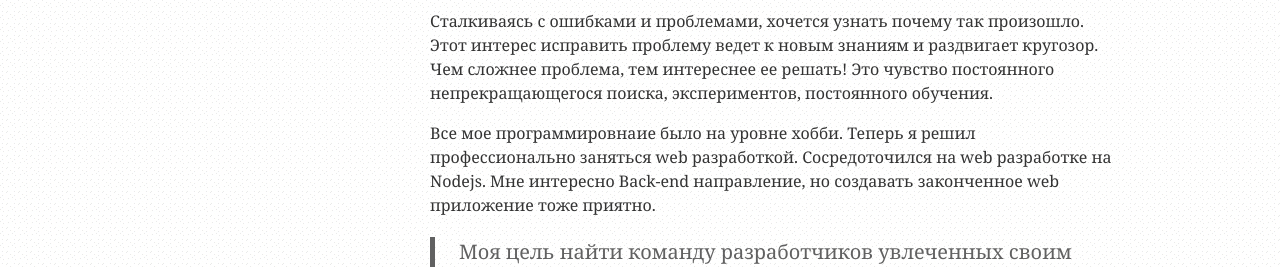
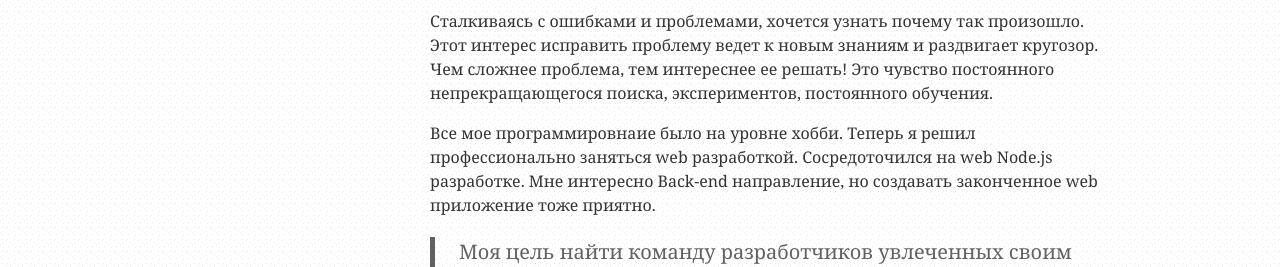
Before and after one commit to illusionoff/portfolio, a React (Create React App) app in the folder client/: page / in a window 1280 px wide. Shown: the part 1760-2027 px from the top of the page. Built offline with nearby package versions, Linux system fonts and the light colour scheme.

Commit message:
Update About.js

```diff
--- a/client/src/components/About.js
+++ b/client/src/components/About.js
@@ -14,7 +14,7 @@ export const About = () => {
         <p>Мне всегда нравилось программирование. Знакомство с ним началось в 2002 году с Pascal, html. Затем самостоятельно изучал Delphi, PHP, javascript, Mysql, linux. Пробовал многое, фантазии не было предела. Мне нравится создавать нечто - что в последствии работает без моего вмешательства, само по себе.</p>
         <blockquote>Я чувствую себя "создателем" в повседневной жизни. </blockquote>
         <p>Сталкиваясь с ошибками и проблемами, хочется узнать почему так произошло. Этот интерес  исправить проблему ведет к новым знаниям и раздвигает кругозор. Чем сложнее проблема, тем интереснее ее решать! Это чувство постоянного непрекращающегося поиска, экспериментов, постоянного обучения. </p>
-        <p>Все мое программировнаие было на уровне хобби. Теперь я решил профессионально заняться web разработкой. Сосредоточился на web разработке на Nodejs. Мне  интересно Back-end направление, но создавать законченное web приложение тоже приятно.</p>
+        <p>Все мое программировнаие было на уровне хобби. Теперь я решил профессионально заняться web разработкой. Сосредоточился на web Node.js разработке. Мне  интересно Back-end направление, но создавать законченное web приложение тоже приятно.</p>
         <blockquote>Моя цель найти команду разработчиков увлеченных своим делом, с искоркой в глазах что-бы подпитывать друг друга энергией, перенимая опыт коллег.</blockquote>
       </div >
     </div>
```
